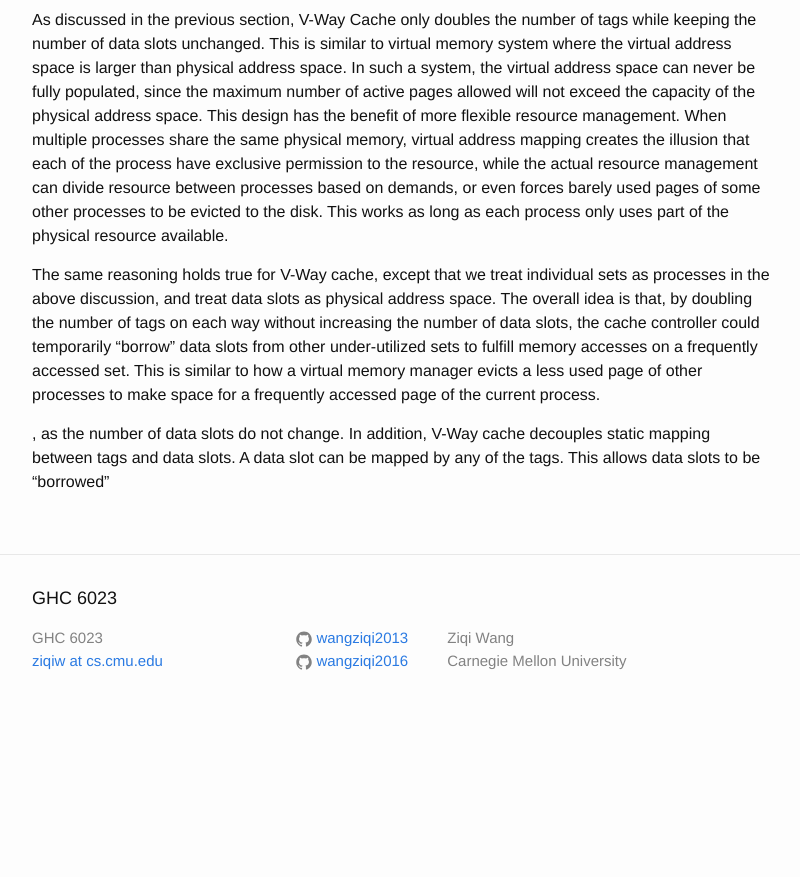
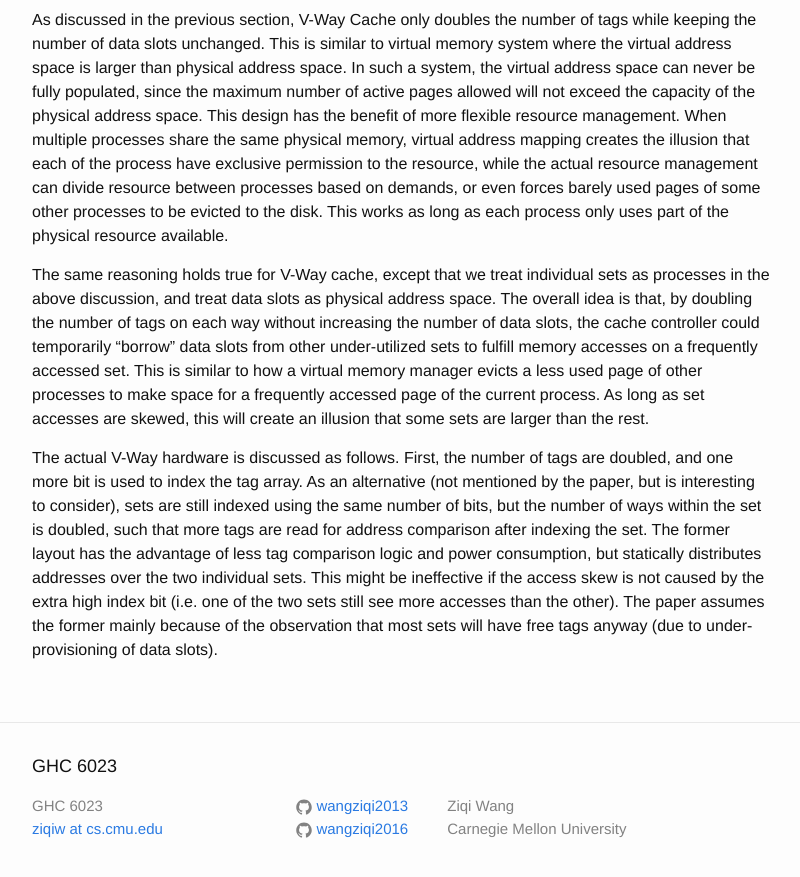
Before and after one commit to wangziqi2013/wangziqi2013.github.io, a Jekyll site: the page built from _posts/2020-05-27-vway-cache.markdown, in a window 1280 px wide and 900 px high, scrolled down 994 px. Shown: the top 877 px of the window, without its empty margins (238-1038 px from the left). Built offline with Jekyll 4.4.1, drawn with Linux system fonts in a browser that asks for light colours; before the commit the page ends 1726 px from its top, so only the background shows below that.

Commit message:
Adding tags

```diff
--- a/_posts/2020-05-27-vway-cache.markdown
+++ b/_posts/2020-05-27-vway-cache.markdown
@@ -46,8 +46,14 @@ and treat data slots as physical address space.
 The overall idea is that, by doubling the number of tags on each way without increasing the number of data slots,
 the cache controller could temporarily "borrow" data slots from other under-utilized sets to fulfill memory accesses
 on a frequently accessed set. This is similar to how a virtual memory manager evicts a less used page of other
-processes to make space for a frequently accessed page of the current process.
+processes to make space for a frequently accessed page of the current process. As long as set accesses are skewed,
+this will create an illusion that some sets are larger than the rest.
 
-, as the number of
-data slots do not change. In addition, V-Way cache decouples static mapping between tags and data slots. A data slot
-can be mapped by any of the tags. This allows data slots to be "borrowed"
+The actual V-Way hardware is discussed as follows. First, the number of tags are doubled, and one more bit is
+used to index the tag array. As an alternative (not mentioned by the paper, but is interesting to consider),
+sets are still indexed using the same number of bits, but the number of ways within the set is doubled, such
+that more tags are read for address comparison after indexing the set. The former layout has the advantage of
+less tag comparison logic and power consumption, but statically distributes addresses over the two individual sets.
+This might be ineffective if the access skew is not caused by the extra high index bit (i.e. one of the two sets still
+see more accesses than the other). The paper assumes the former mainly because of the observation that most sets
+will have free tags anyway (due to under-provisioning of data slots).
```
